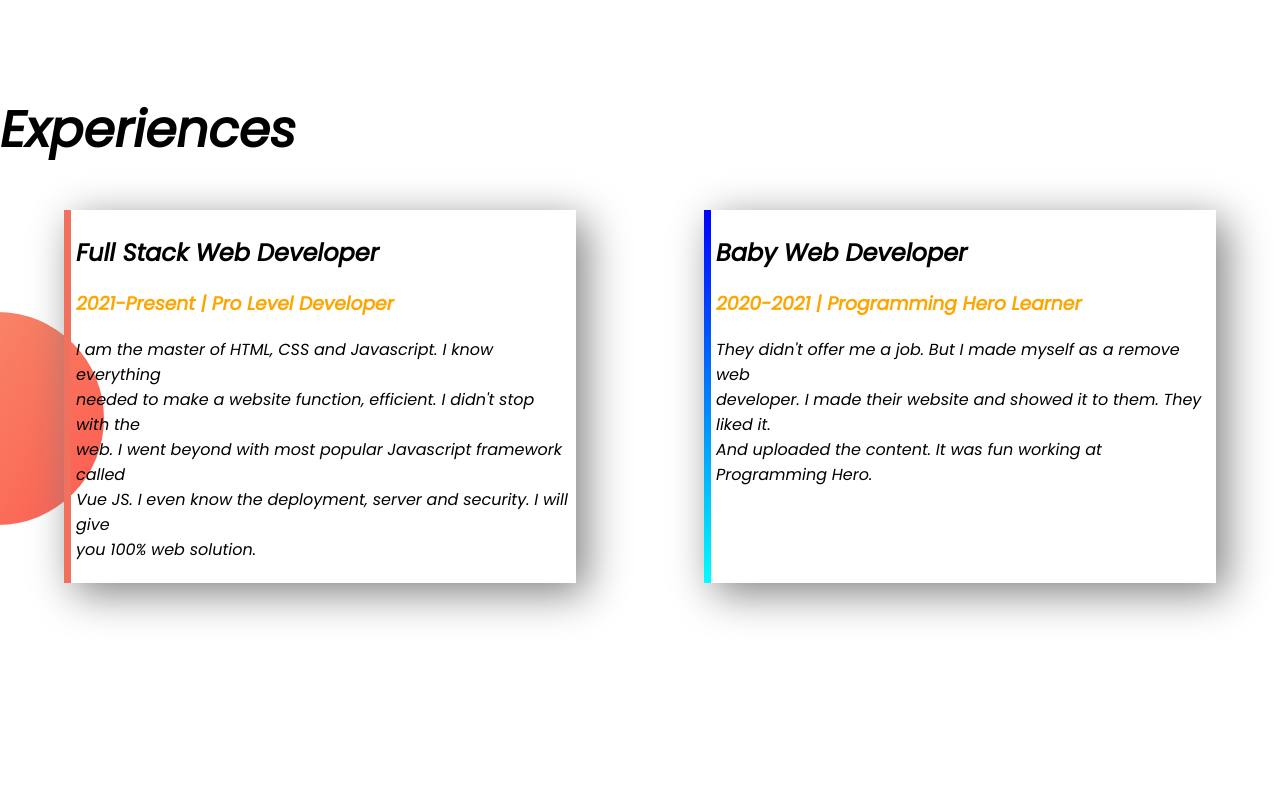
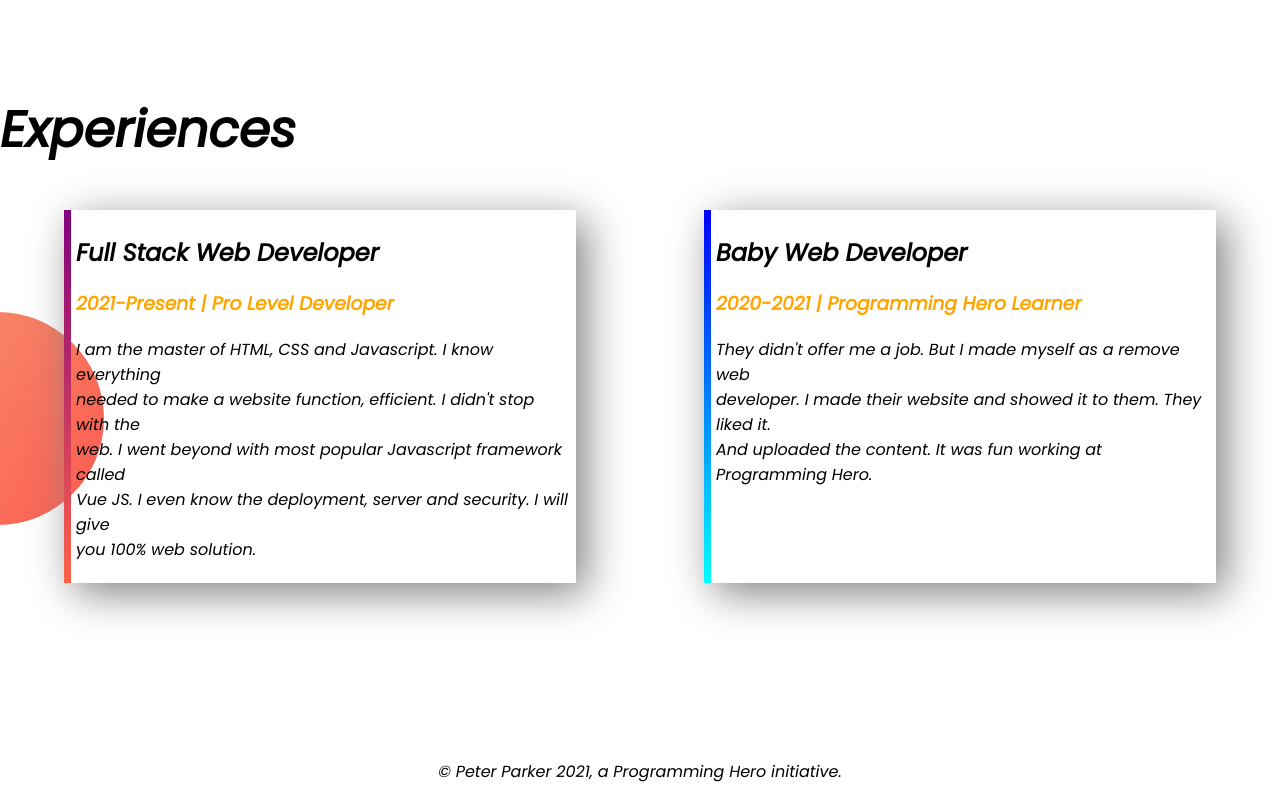
Before and after one commit to HasibAliOpu/Developer-portfolio, a plain HTML site: page index.html in a window 1280 px wide. Shown: the part 1407-2207 px from the top of the page. Before the commit the page ends 2150 px from the top, so only its background shows below. Drawn offline with Linux system fonts and the light colour scheme.

Commit message:
experience & footer added

```diff
--- a/index.html
+++ b/index.html
@@ -57,5 +57,8 @@
 
        </div>
      </section>
+     <footer class="foter">
+         <p>© Peter Parker 2021, a Programming Hero initiative.</p>
+     </footer>
 </body>
 </html>
--- a/style.css
+++ b/style.css
@@ -1,5 +1,5 @@
 body{
-    font-family: 'Poppins', sans-serif;margin: 0;
+    font-family:'Poppins', sans-serif;margin: 0;
 }
 h1{
     font-size: 50px;
@@ -30,6 +30,7 @@ h1{
      border-left: 7px solid; border-image: linear-gradient(blue,cyan);border-image-slice: 1;
  }
  #border{
-     border-left: 7px solid; border-color:#EF715E;
+    border-left: 7px solid; border-image: linear-gradient(purple,tomato);border-image-slice: 1;
  }
 .footer{background-image: url(images/exp-bg.png);background-repeat: no-repeat;background-position: left;padding-bottom: 60px;}
+.foter{text-align: center;}
```
Also changed, not shown: images/jhankar.png (deleted), images/jhankar2.png (deleted), 4 other files.
